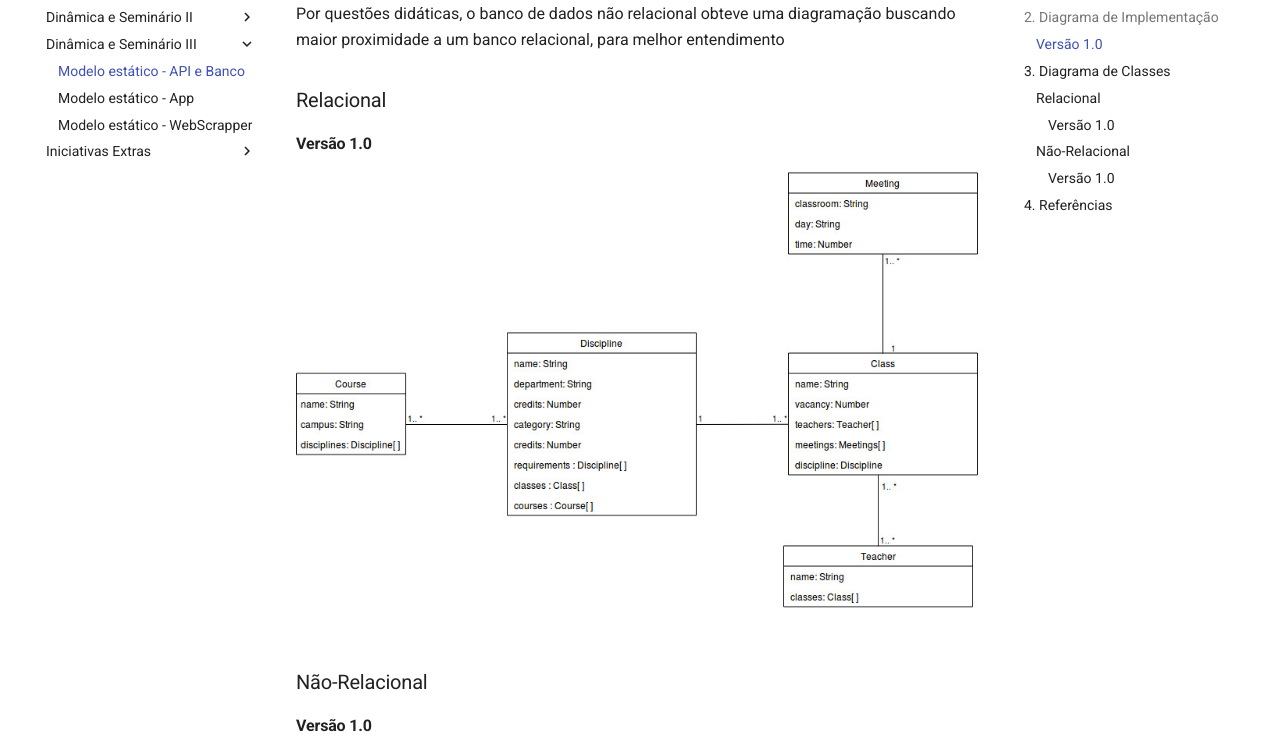
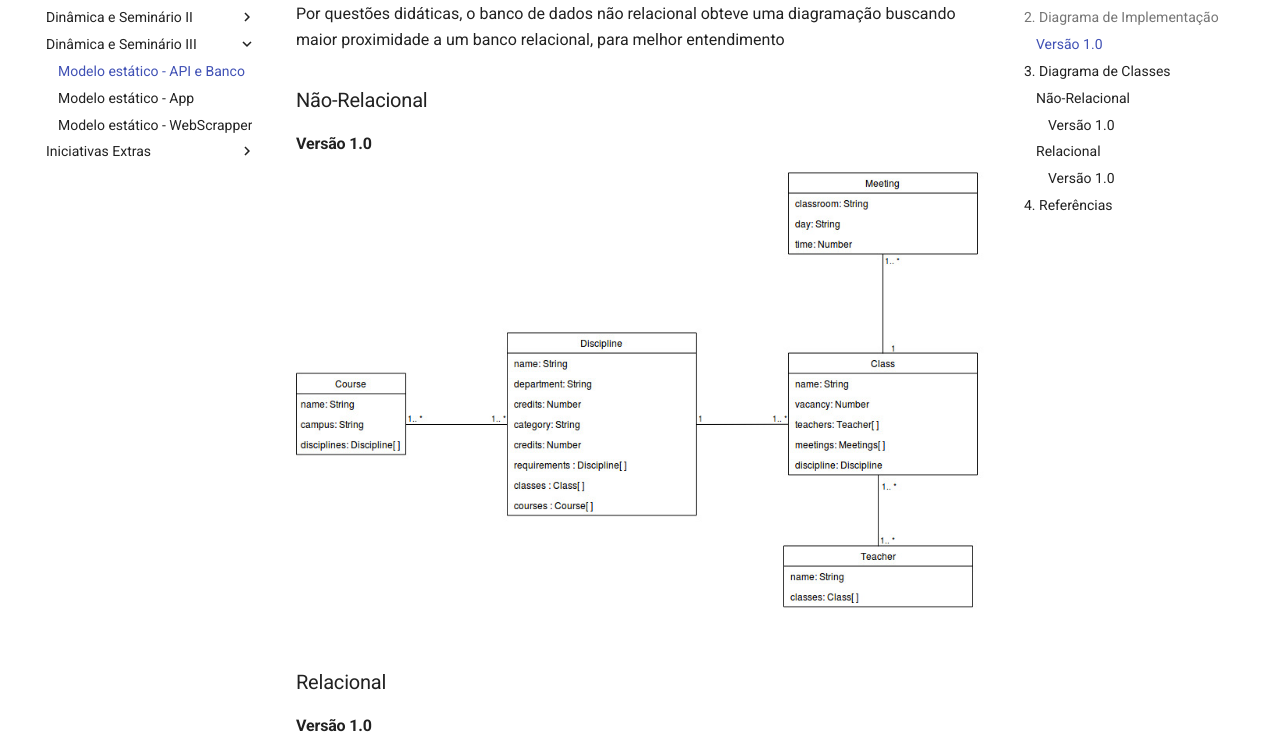
Before and after one commit to ads-unigrade-2019-1/Wiki, an MkDocs documentation site: the page built from docs/dinamica03/apiebanco.md, in a window 1280 px wide and 1400 px high, scrolled down 1530 px. Shown: the part 172-925 px from the top of the window. Built offline with MkDocs 1.6.1 and Material for MkDocs 9.7.7, drawn with Linux system fonts in a browser that asks for light colours.

Commit message:
Fixed topics

```diff
--- a/docs/dinamica03/apiebanco.md
+++ b/docs/dinamica03/apiebanco.md
@@ -29,12 +29,12 @@ O diagrama de implementação é usado para modelar a arquitetura física de um
 
 ## 3. Diagrama de Classes
 Por questões didáticas, o banco de dados não relacional obteve uma diagramação buscando maior proximidade a um banco relacional, para melhor entendimento
-### Relacional
+### Não-Relacional
 #### Versão 1.0
 
 ![dados](img/banco_de_dados_UML.jpg)
 
-### Não-Relacional
+### Relacional
 #### Versão 1.0
 
 ![dados2](img/Banco_de_dados_UML_relacional.jpg)
```
